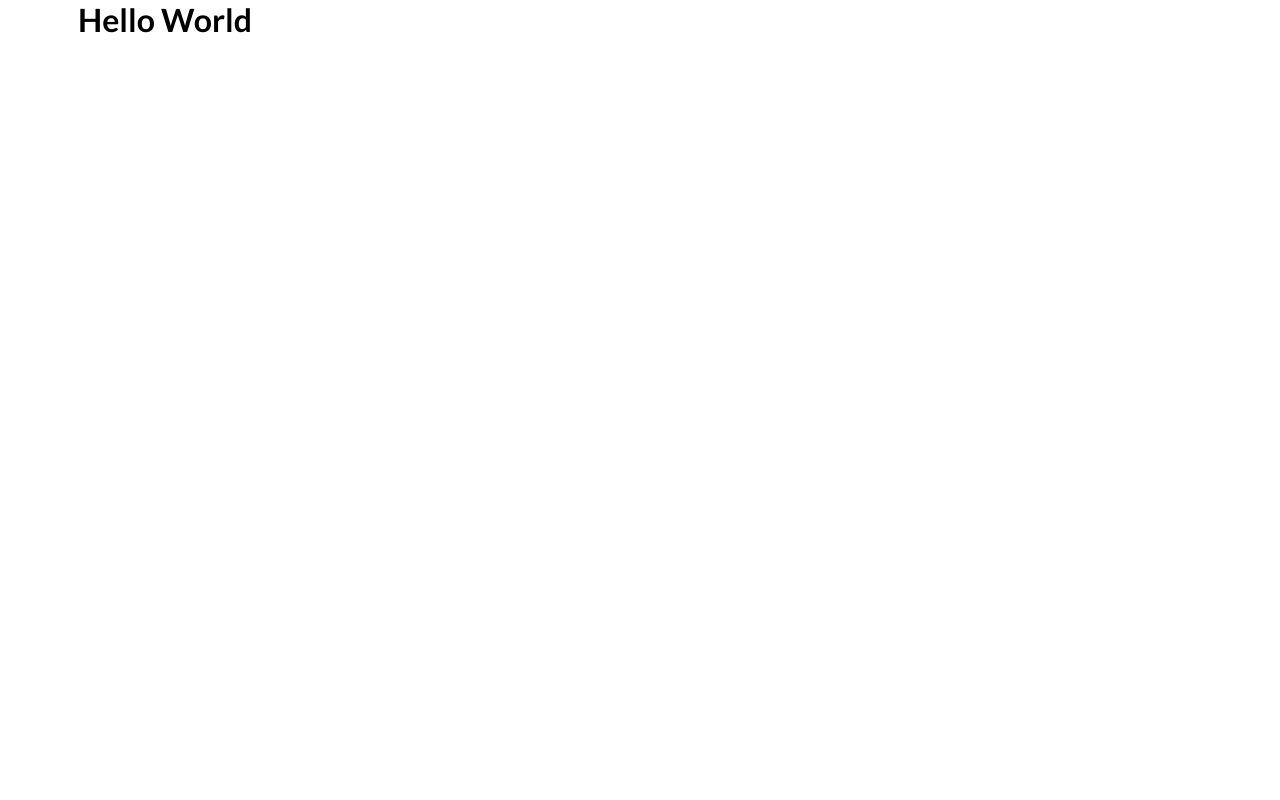
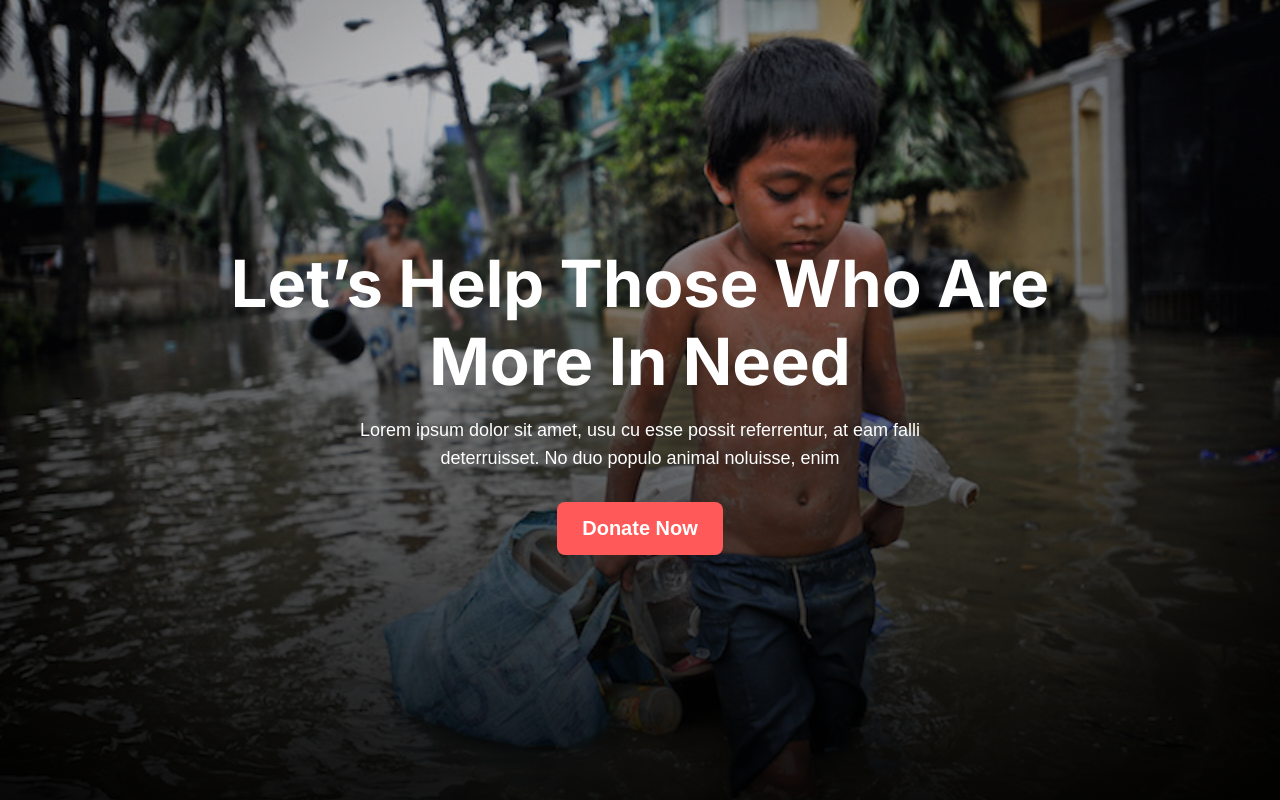
Before and after one commit to obaedulislam/donate-now, a plain HTML site: page index.html in a window 1280 px wide. Drawn offline with Linux system fonts and the light colour scheme.

Commit message:
Hero Section End

```diff
--- a/css/style.css
+++ b/css/style.css
@@ -1,5 +1,12 @@
 /*** == Font Integration Start == ***/
-@import url('https://fonts.googleapis.com/css2?family=Lato:ital,wght@0,400;0,700;1,400&display=swap');
+/* Inter Font */
+@import url('https://fonts.googleapis.com/css2?family=Inter:wght@400;600;700&display=swap');
+
+/* Poppins Font
+@import url('https://fonts.googleapis.com/css2?family=Poppins:wght@300;400;500;600;700&display=swap');
+
+/* Lobster Font */
+@import url('https://fonts.googleapis.com/css2?family=Lobster&display=swap');
 /*** == Font Integration End == ***/
 
 /*** == Common CSS Start == ***/
@@ -7,8 +14,76 @@
     margin: 0;
     padding: 0;
     box-sizing: border-box;
-    font-family: 'Lato', sans-serif;
-    width: 1124px;
+}
+body{
+    font-family: 'Poppins', sans-serif;
     margin: 0 auto;
 }
+h1{
+    font-family: 'Inter', sans-serif;
+    font-size: 65px;
+    line-height: 78px;
+    color: #fff;
+}
+h2 {
+    font-family: 'Inter', sans-serif;
+    font-size: 45px;
+    line-height: 54px;
+}
+p{
+    font-size: 18px;
+    line-height: 28px;
+    color:  #707070;
+}
+button {
+    margin-top: 30px;
+    padding: 15px 25px;
+    font-size: 20px;
+    font-weight: 700;
+    background-color: #FF5959;
+    color: #fff;
+    border: 0;
+    border-radius: 8px;
+    cursor: pointer;
+    transition: .5s;
+}
+.flex-content{
+    display: flex;
+    align-items: center;
+    vertical-align: middle;
+    text-align: center;
+}
+.common-margin{
+    margin-top: 15px;
+}
 /*** == Common CSS End == ***/
+
+
+/*** == Hero CSS Start == ***/
+.hero-section{
+    background-image:
+            linear-gradient(to bottom, rgba(3, 6, 22, 0.137), rgba(0, 0, 0, 0.878)),
+            url('../images/donation-banner.jpg');
+    background-size: cover;
+    background-position: center center;
+    background-repeat: no-repeat;
+}
+
+.hero-content, .today-content{
+    height: 100vh;
+    display: flex;
+    align-items: center;
+    vertical-align: middle;
+    text-align: center;
+}
+.focus-content{
+    margin: 0 auto;
+}
+.hero-content .focus-content p{
+    color: #fff;
+}
+.focus-content a button:hover{
+    background-color: #fff;
+    color: #FF5959;
+}
+/*** == Hero CSS End == ***/
--- a/index.html
+++ b/index.html
@@ -8,6 +8,19 @@
     <link rel="stylesheet" href="css/style.css">
 </head>
 <body>
-    <h1>Hello World</h1>
+    <!--==|| Hero Section Start ||==-->
+    <header class="hero-section">
+        <div class="hero-content">
+            <div class="focus-content height-100">
+                <h1>Let’s Help Those Who Are<br> More In Need</h1>
+                <p class="common-margin">Lorem ipsum dolor sit amet, usu cu esse possit referrentur, at eam falli<br>deterruisset. No duo populo animal noluisse, enim</p>
+                <a href="https://www.savethechildren.org/us/where-we-work/bangladesh" target="_blank"><button type="submit">Donate Now</button></a>
+            </div>
+        </div>
+    </header>
+    <!--==|| Hero Section End ||==-->
+
+
+
 </body>
 </html>
```
Also changed, not shown: images/blood.svg (added), images/clothes.svg (added), images/medicine.svg (added).
